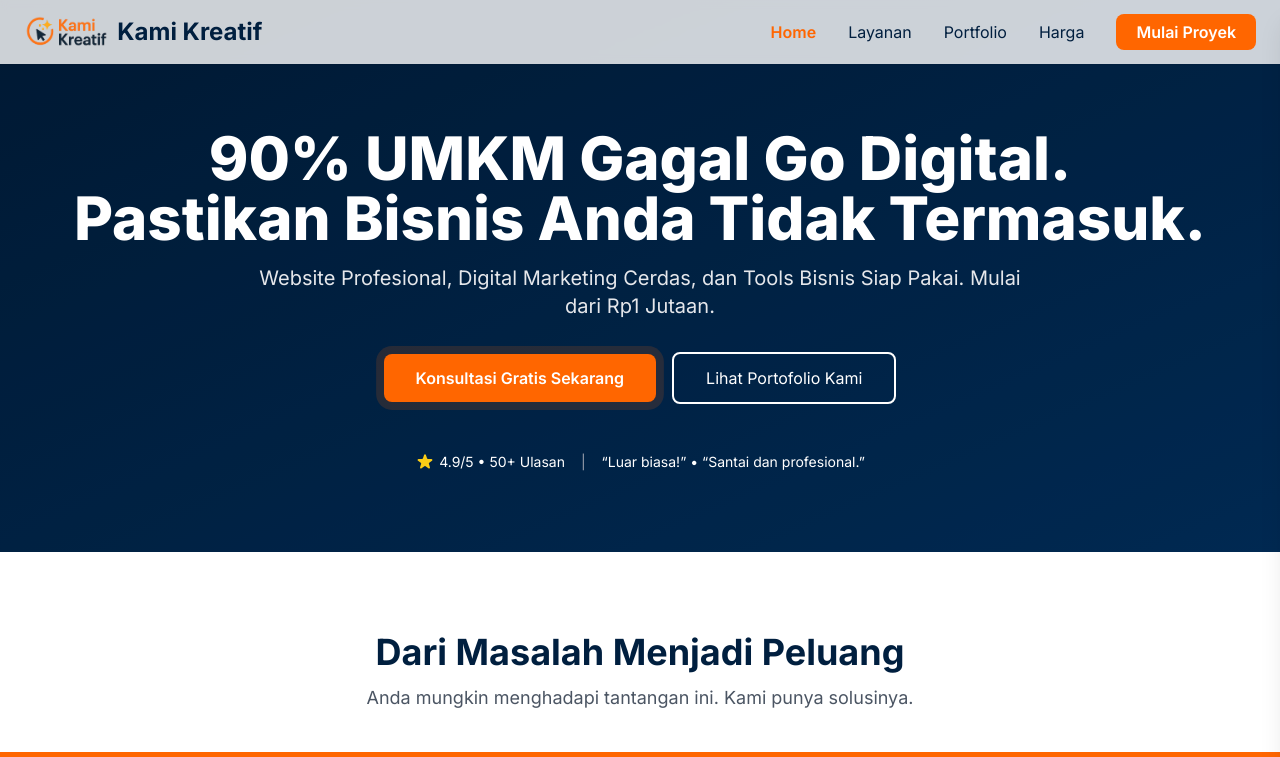
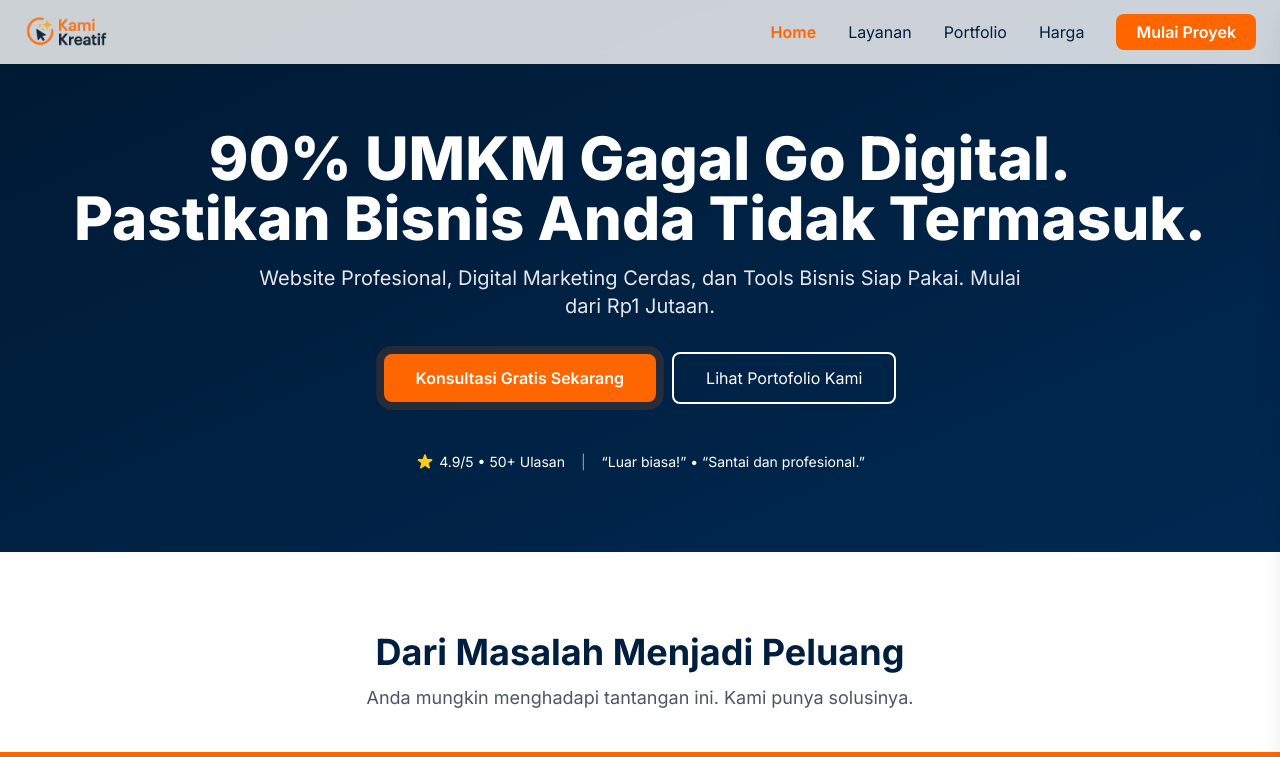
Before and after one commit to kamikreatif/landingpage, a plain HTML site: page index.html in a window 1280 px wide. Shown: the top 757 px of the page. Drawn offline with nearby package versions, Linux system fonts and the light colour scheme.

Commit message:
Update index.html

```diff
--- a/index.html
+++ b/index.html
@@ -88,7 +88,6 @@
         <div class="container mx-auto flex justify-between items-center px-6 transition-all duration-300" style="padding-top: 1rem; padding-bottom: 1rem;">
             <a href="#" class="flex items-center">
                 <img src="/assets/logo.png" alt="Logo Kami Kreatif" class="h-8 mr-2" onerror="this.style.display='none'">
-                <span class="text-2xl font-bold text-[#001F3F]">Kami Kreatif</span>
             </a>
 
             <!-- Menu Desktop -->
```
